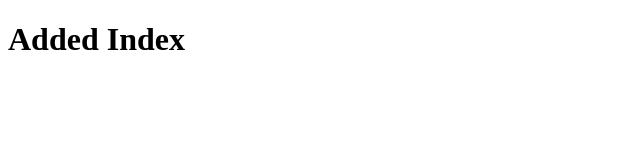
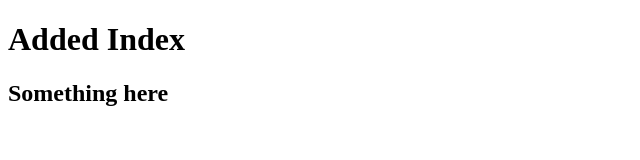
Before and after one commit to HactorPK/testtwo, a plain HTML site: page index.html in a window 1280 px wide. Shown: the whole page, without its empty margins (0-640 px from the left). Drawn offline with Linux system fonts and the light colour scheme.

Commit message:
added h2 tag

```diff
--- a/index.html
+++ b/index.html
@@ -5,5 +5,6 @@
 </head>
 <body>
     <h1>Added Index</h1>
+    <h2>Something here</h2>
 </body>
 </html>
```
